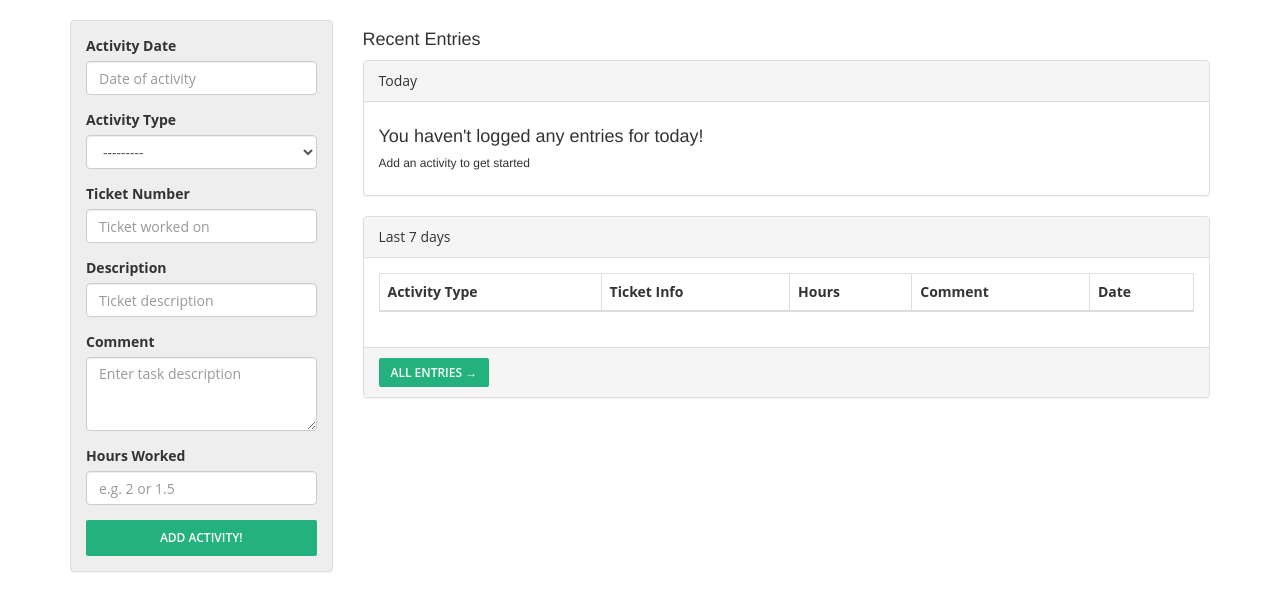
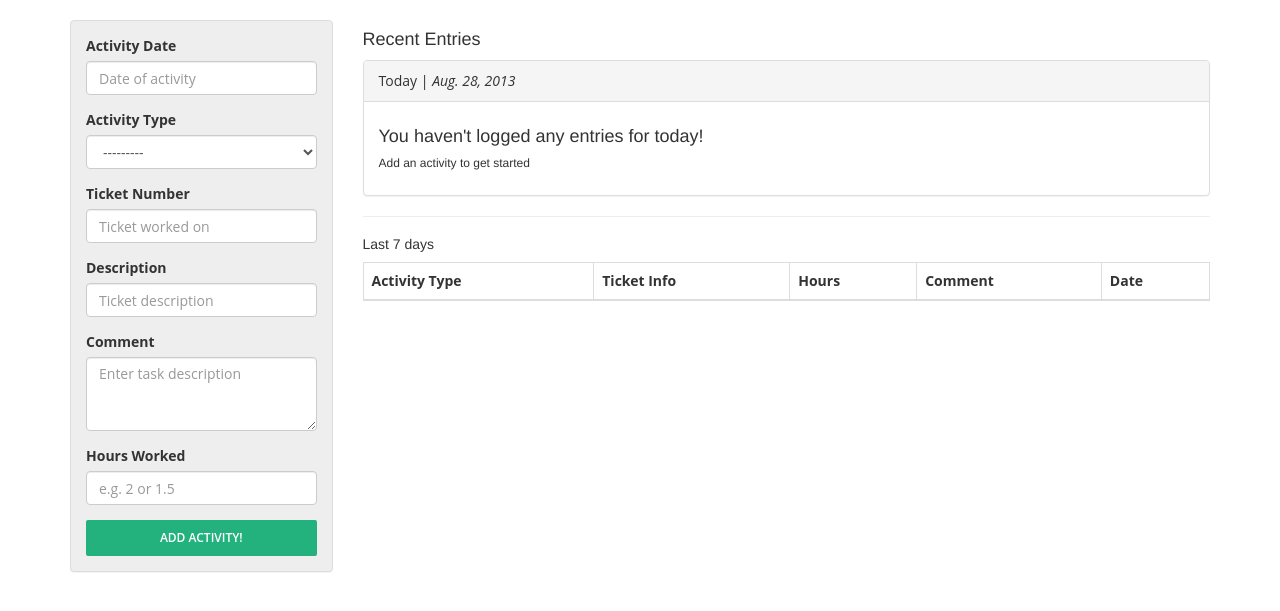
Before and after one commit to hugo506/TimeLogger, a Django app: page / in a window 1280 px wide. Shown: the part 62-673 px from the top of the page. Run offline with Django 3.2, Linux system fonts and the light colour scheme; a user stored in the database is signed in; data comes from the database, SQL or seed files in the repository; lists and menus that the app fills with data are empty; some libraries are stand-ins or nearby versions.

Commit message:
UI changes to dashboard

```diff
--- a/static/js/custom.js
+++ b/static/js/custom.js
@@ -1,4 +1,15 @@
 (function() {
+    // setting a few classes on load
+    $('#id_activity_type').addClass("form-control");
+
+    // datepicker initialization
+    $('#id_activity_date').datepicker({ autoclose: true, format: 'yyyy-mm-dd' });
+    $('#id_start_date').datepicker({ autoclose: true });
+    $('#id_end_date').datepicker({ autoclose: true });
+    $('.description').tooltip();
+
+
+    // logic for redmine ticket autofill
     var ticket_field = $('#id_ticket_number');
     var description_field = $('#id_description');
     $(ticket_field).on('change', function(){
@@ -16,11 +27,15 @@
         };
     });
 
+
+    // setting up dataTables
     var dataTable_config = {
         // common datatable config to be used across tables
         "bPaginate" : false,
-        "bInfo": false
+        "bFilter": false,
+        "bInfo": false,
     }
+
 
     var seven_day_table = $('#seven_day_table');
     var activities_table = $('#activities_table');
@@ -37,4 +52,5 @@
     if (todays_table) {
         $(todays_table).dataTable(dataTable_config);
     }
+
 })();
--- a/templates/activities/base.html
+++ b/templates/activities/base.html
@@ -115,16 +115,5 @@
     <script type="text/javascript" src="{{STATIC_URL}}js/nprogress.js"></script>
     <script type="text/javascript" src="http://ajax.aspnetcdn.com/ajax/jquery.dataTables/1.9.4/jquery.dataTables.min.js"></script>
     <script type="text/javascript" src="{{STATIC_URL}}js/custom.js"></script>
-
-    <script type="text/javascript">
-        (function(){
-            $('#id_activity_type').addClass("form-control");
-            // datepicker initialization
-            $('#id_activity_date').datepicker({ autoclose: true, format: 'yyyy-mm-dd' });
-            $('#id_start_date').datepicker({ autoclose: true });
-            $('#id_end_date').datepicker({ autoclose: true });
-            $('.description').tooltip();
-         })();
-    </script>
  </body>
 </html>
--- a/templates/activities/dashboard.html
+++ b/templates/activities/dashboard.html
@@ -73,7 +73,7 @@
       <h4>Recent Entries</h4>
 
       <div class="panel panel-default">
-          <div id="today_activities_table" class="panel-heading"> Today </div>
+        <div id="today_activities_table" class="panel-heading"> Today | <i>{{ today }}</i></div>
               <div class="panel-body">
               {% if results.today %}
                   <table class="table table-striped table-bordered">
@@ -107,10 +107,9 @@
                   {% endif %}
               </div>
       </div>
+      <hr />
 
-      <div class="panel panel-default">
-          <div id="last_seven_activities_table" class="panel-heading">Last 7 days</div>
-          <div class="panel-body">
+          <h5 id="last_seven_activities_table">Last 7 days</h5>
           <table class="table table-striped table-bordered" id="seven_day_table">
             <thead>
                 <tr>
@@ -129,7 +128,7 @@
                     <td>{{ item.hours_worked }} hrs</td>
                     <td><a href="{% url 'activity_edit' item.id %}" class="description" data-toggle="tooltip"
                             title=" {{ item.comment }} ">{{ item.comment|truncatewords:8 }}</a> </td>
-                          <td>{{ item.activity_date|timesince:today }} ago
+                    <td>{{ item.activity_date|date:"d/m/Y" }}
                         <a href="{% url 'activity_delete' item.id %}" title="Delete activity?">
                             <button type="button" class="close" aria-hidden="true">&times;</button>
                         </a>
@@ -139,9 +138,6 @@
             </tbody>
           </table>
           </div>
-          <div class="panel-footer">
-              <a id="more_entries_button" href="{% url 'all_activities' 0 %}" class="btn btn-default">All entries &rarr;</a>
-          </div>
       </div>
   </div>
 
```
Lines whose indentation alone changed are shown as unchanged.
